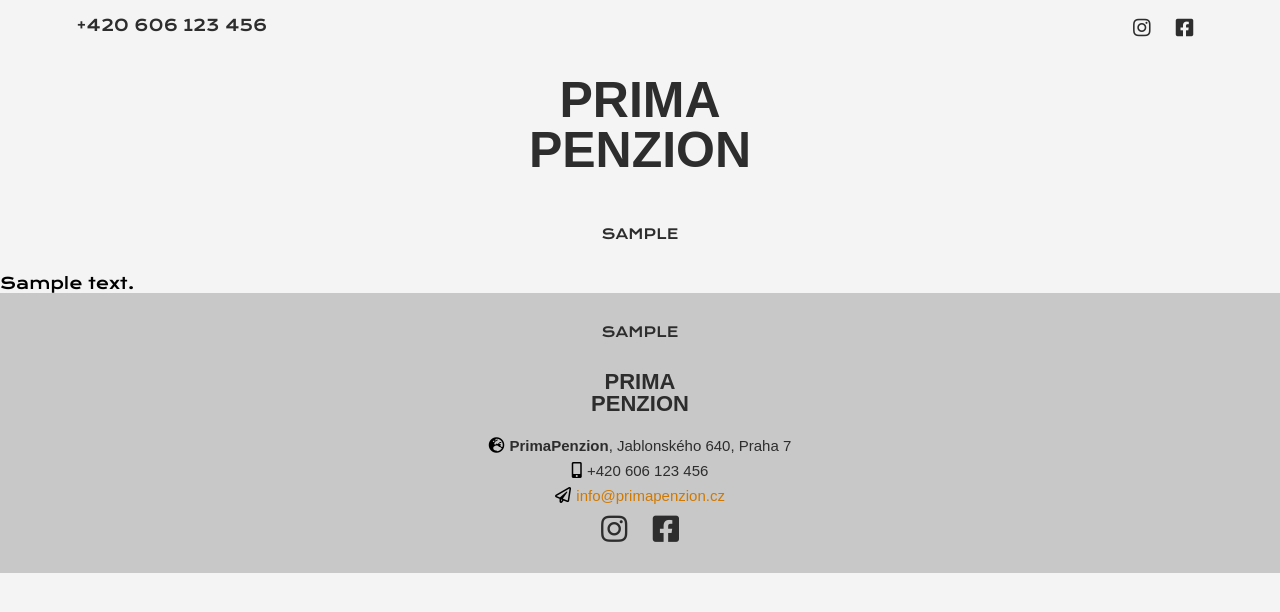
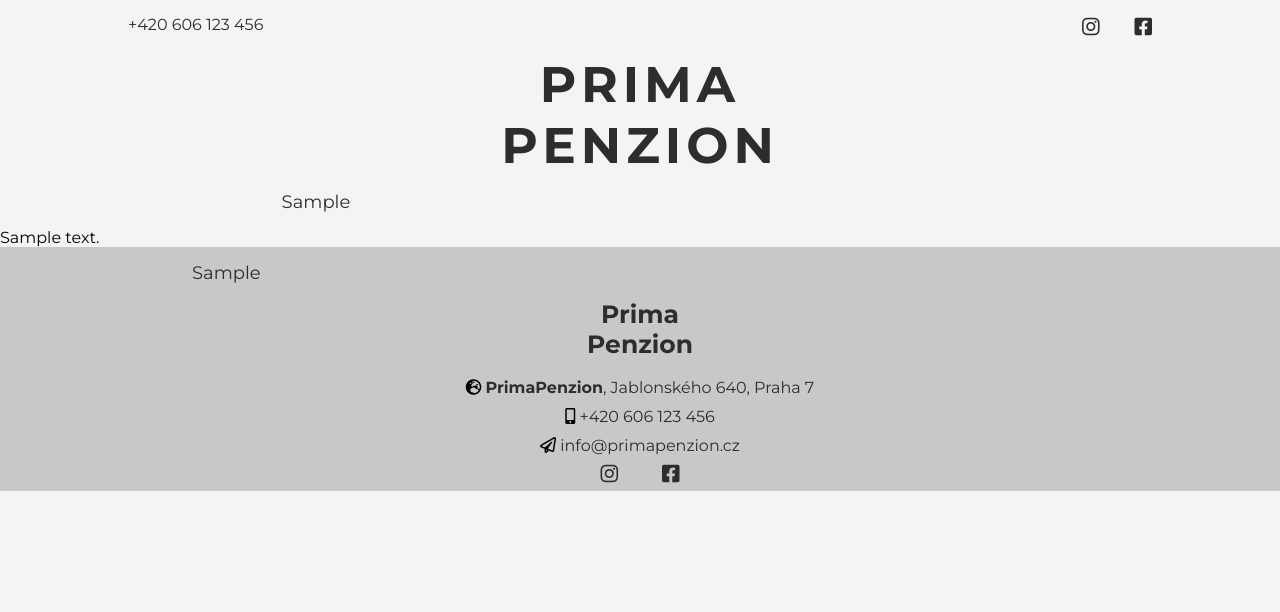
Before and after one commit to TedesT/GitHub, a PHP site: page / in a window 1280 px wide. Shown: the top 612 px of the page. Run offline with PHP 8.4, Linux system fonts and the light colour scheme; tables that the repository leaves empty or names only in its code hold one stand-in row (values such as "Sample post").

Commit message:
CSS Clean-up, Debugging

```diff
--- a/PrimaPenzion/admin.php
+++ b/PrimaPenzion/admin.php
@@ -112,7 +112,7 @@ if (array_key_exists("deletePage", $_GET)) {
                     filemanager_title: "Responsive Filemanager",
                     entity_encoding: 'raw',
                     verify_html: false,
-                    content_css: "./css/style.css"
+                    content_css: ["./css/style.css", "./css/content.css"]
                 });
             </script>
         <?php
--- /dev/null
+++ b/PrimaPenzion/css/content.css
@@ -0,0 +1,170 @@
+:root {
+    --main-txt-color: #2d2d2d;
+    --main-hover-color: #cf7900;
+    --main-footer_bg_color: #c8c8c8;
+}
+
+.content {
+    padding: 30px 0;
+}
+
+h1 {
+    font-size: 45px;
+    padding: 10px;
+}
+
+h2 {
+    font-size: 35px;
+    padding: 10px;
+}
+
+h3 {
+    font-size: 25px;
+    padding: 10px;
+    font-weight: normal;
+    color: var(--main-hover-color);
+}
+
+/*      Home page*/
+.home_p {
+    padding: 30px 15% 10px;
+    line-height: 250%;
+}
+
+/*      Contact*/
+.bground {
+    background-color: var(--main-footer_bg_color);
+    padding: 15px;
+}
+
+.details {
+    display: flex;
+    flex-direction: row;
+    justify-content: space-between;
+    padding: 15px;
+}
+
+.box_1, .box_2 {
+    text-align: left;
+    line-height: 200%;
+    padding: 20px 0;
+}
+
+.box_1 {
+    padding-left: 60px;
+}
+
+.box_2 {
+    padding-right: 60px;
+}
+
+.address a, .call a, .email a {
+    color: var(--main-txt-color);
+}
+
+.gmaps {
+    border: var(--main-footer_bg_color) 1px solid;
+}
+
+.gmaps iframe {
+    width: 100%;
+}
+
+.content form {
+    display: flex;
+    flex-direction: column;
+    align-items: center;
+}
+
+.content input, .content textarea, .content select {
+    width: 80%;
+    padding: 15px 0 15px 15px;
+    margin: 15px 0;
+    border: none;
+    outline: none;
+    background: #f4f4f4;
+    font-family: 'Montserrat', sans-serif;
+}
+
+.button1 {
+    width: 200px;
+    border: none;
+    background: var(--main-txt-color);
+    border-radius: 30px;
+    margin: 20px 0;
+    padding: 15px 30px;
+    font-size: 18px;
+    text-transform: uppercase;
+    outline: none;
+    color: #f4f4f4;
+    opacity: 0.5;
+}
+
+.button1:hover {
+    transition: .6s ease;
+    background: var(--main-hover-color);
+    color: #000;
+    opacity: 1;
+}
+
+/*      Gallery*/
+.content img {
+    width: 24%;
+    padding: 5px;
+}
+
+.content img:hover{
+    opacity: 0.3;
+    transition: .6s ease;
+}
+
+/*      Rezervation*/
+
+
+/*                          Error 404*/
+.h1_w404{
+    padding-top: 20px;
+    text-align: center;
+}
+.img_w404{
+    width: 40%;
+    padding: 20px;
+}
+
+
+/*      Responsive*/
+@media screen and (max-width: 1000px) {
+    .home_p{
+        padding: 30px 0 0;
+    }
+
+    .content input, .content textarea, .content select {
+        width: 95%;
+        padding: 15px 0 15px 15px;
+        margin: 15px 0;
+        border: none;
+        outline: none;
+        background: #f4f4f4;
+    }
+}
+
+@media screen and (max-width: 700px) {
+    .details {
+        display: flex;
+        flex-direction: column;
+    }
+
+    .box_1, .box_2 {
+        text-align: center;
+    }
+}
+
+@media screen and (max-width: 900px) {
+    .box_1 {
+        padding-left: 0;
+    }
+
+    .box_2 {
+        padding-right: 0;
+    }
+}
--- a/PrimaPenzion/css/style.css
+++ b/PrimaPenzion/css/style.css
@@ -1,385 +1,157 @@
-body{
-    margin: 0 auto;
-    padding: 0;
+body {
+    font-family: 'Montserrat', sans-serif;
+    background-color: #f4f4f4;
+    color: #000;
+}
+
+*, *:after, *:before {
     text-decoration: none;
     list-style: none;
     box-sizing: border-box;
-    font-family: 'Krona One', sans-serif;
-    font-size: 16px;
-    background: #f4f4f4;
 }
 
-/*                          Global*/
-
-:root{
+:root {
     --main-txt-color: #2d2d2d;
     --main-hover-color: #cf7900;
     --main-footer_bg_color: #c8c8c8;
 }
 
-.container{
-    text-align: center;
+/*Text colors*/
+.logo a, .tel, .social a, .main_menu a, .footer a{
+    color: var(--main-txt-color);
+}
+
+h1, h2, h3, h4, p, a, li, ol, ul, body {
     margin: 0;
     padding: 0;
 }
 
-h1{
-    font-size: 58px;
-    text-transform: uppercase;
-    font-weight: 300;
-    color: var(--main-txt-color);
-    font-family: 'Playfair Display', serif;
-    margin: 0;
-    padding: 0;
+a, form input {
+    transition: all 0.3s ease-out;
 }
 
-h2{
-    font-size: 44px;
-    text-transform: uppercase;
-    font-weight: 300;
-    color: var(--main-txt-color);
-    font-family: 'Playfair Display', serif;
-    margin: 0;
-    padding: 0;
+.container {
+    width: 80%;
+    margin: auto;
+    text-align: center;
 }
 
-h3{
-    font-size: 24px;
-    font-family: 'Playfair Display', serif;
-    margin: 0;
-    padding: 0;
+/*          Top header*/
+.contacts {
+    display: flex;
+    justify-content: space-between;
+    padding: 15px 0;
+}
+
+.contacts .tel:hover {
     color: var(--main-hover-color);
 }
 
-p{
-    font-family: 'IBM Plex Sans Condensed', sans-serif;
-    margin: 0;
-    padding: 30px 15%;
-    line-height: 200%;
+
+.social {
+    width: 70px;
+    display: flex;
+    justify-content: space-between;
+    font-size: 20px;
 }
 
-a{
-    text-decoration: none;
-    color: var(--main-txt-color);
+.social a:hover {
+    color: var(--main-hover-color);
 }
 
-.main_menu{
-    margin: 0;
-    padding: 0;
+/*          Header Logo*/
+.logo {
+    font-size: 50px;
+    font-weight: bold;
+    letter-spacing: 5px;
 }
 
-ul{
-    margin: 0;
-    padding: 30px 0;
-    display: flex;
-    justify-content: center;
+.logo a {
+    text-transform: uppercase;
 }
 
-li{
-    list-style: none;
-    margin: 0;
-    padding: 0 25px;
-    text-transform: uppercase;
-    font-size: 14px;
-    color: var(--main-txt-color);
+.logo a:hover {
+    color: var(--main-hover-color);
 }
 
-li a:hover{
+/*          Menu*/
+.main_menu {
+    font-size: 18px;
+}
+
+.main_menu a:hover {
     color: var(--main-hover-color);
     border-bottom: var(--main-hover-color) 3px solid;
 }
 
-/*                          Content*/
-.content{
-    margin: 0;
-    padding: 30px 0 30px 0;
-    letter-spacing: 2px;
-}
-
-/*                             Kontakt*/
-.content_contacts{
-    padding: 0;
-    margin: 30px 5%;
-    background: var(--main-footer_bg_color);
-}
-
-.content_contacts h2{
-    padding: 30px 0;
-}
-
-.details{
-    margin: 0;
-    padding: 0 15% 30px 15%;
+.main_menu ul {
     display: flex;
     flex-direction: row;
     justify-content: space-between;
-    height: 100px;
-    width: 70%;
+    padding: 15px 15%;
 }
 
-.box_1{
-    width: 320px;
+/*          Showcase*/
+.showcase_home, .showcase_contact, .showcase_gallery, .showcase_rezervation {
+    height: 300px;
 }
 
-.box_2{
-    width: 120px;
+.showcase_home {
+    background: url(../upload/source/primapenzion-main.jpg) no-repeat center center;
 }
 
-.box_1, .box_2 p{
-    text-align: left;
-    margin: 0;
-    padding: 0;
+.showcase_contact {
+    background: url(../upload/source/primapenzion-room.jpg) no-repeat center center;
 }
 
-.payment{
-    width: 100%;
+.showcase_gallery {
+    background: url(../upload/source/primapenzion-room2.jpg) no-repeat center center;
 }
 
-.payment p, .payment_icons p{
-    padding: 0;
+.showcase_rezervation {
+    background: url(../upload/source/primapenzion-pool-min.jpg) no-repeat center center;
 }
 
-.payment_icons{
-    padding-bottom: 20px;
+/*              Footer*/
+.footer {
+    background-color: var(--main-footer_bg_color);
+    text-align: center;
 }
 
-.payment_icons i{
+.footer_logo {
     font-size: 25px;
+    font-weight: bold;
 }
 
-.gmaps{
-    margin: 0 5%;
-    border: var(--main-footer_bg_color) 1px solid;
-}
-
-.gmaps iframe{
-    width: 100%;
-}
-
-.content_contacts form{
-    display: flex;
-    flex-direction: column;
-    align-items: center;
-    margin: 0;
-    padding: 0;
-}
-
-.content_contacts input, .content_contacts textarea, .content_contacts select{
-    width: 80%;
-    padding: 15px 0 15px 15px;
-    margin: 15px 0;
-    border: none;
-    font-family: 'Krona One', sans-serif;
-    outline: none;
-    background: #f4f4f4;
-    box-sizing: border-box;
-}
-
-.content_contacts textarea{
-    min-height: 200px;
-    resize: vertical;
-}
-
-.content_contacts button{
-    border: none;
-    background: var(--main-txt-color);
-    border-radius: 30px;
-    margin: 20px 0;
-    padding: 15px 30px;
-    font-family: 'Krona One', sans-serif;
-    font-size: 18px;
-    text-transform: uppercase;
-    outline: none;
-    color: #f4f4f4;
-    opacity: 0.5;
-}
-
-.content_contacts button:hover{
-    transition: .6s ease;
-    background: var(--main-hover-color);
-    color: #000;
-    opacity: 1;
-}
-
-/*                          Gallery*/
-.content_galery{
-    display: flex;
-    flex-direction: column;
-    align-items: center;
-    padding: 50px 0;
-    margin: 0;
-}
-
-.content_galery img{
-    width: 24%;
-}
-
-.content_galery .img_f:hover{
-    opacity: 0.3;
-    transition: .6s ease;
-}
-
-
-
-/*/////////////////////////////////*/
-
-
-
-/*                          Header*/
-.contacts{
-    margin: 0;
-    padding: 15px 6%;
-    display: flex;
-    justify-content: space-between;
-}
-
-.mobile a:hover, .social a:hover{
+.footer_logo a:hover, .address a:hover, .call a:hover, .email a:hover, .footer_social a:hover {
     color: var(--main-hover-color);
 }
 
-.social a{
-    margin: 0;
-    padding: 0 10px;
+.footer_contact {
+    padding-top: 15px;
+    line-height: 180%;
+}
+
+.footer_social a {
+    padding: 0 20px;
     font-size: 20px;
 }
 
-.logo{
-    margin: 0;
-    padding: 20px 0;
-}
+/*              Responsive*/
+@media screen and (max-width: 650px){
+    .container{
+        width: 95%;
+    }
 
-.logo:hover{
-    color: var(--main-hover-color);
-}
-
-.logo p{
-    text-align: center;
-    font-size: 50px;
-    text-transform: uppercase;
-    font-weight: 600;
-    padding: 0;
-    margin: 0;
-    line-height: 50px;
-}
-
-/*                          Showcase*/
-.showcase_home{
-    height: 300px;
-    background: url(../upload/source/primapenzion-main.jpg) no-repeat center center;
-}
-
-.showcase_contact{
-    height: 300px;
-    background: url(../upload/source/primapenzion-room.jpg) no-repeat center center;
-}
-
-.showcase_gallery{
-    height: 300px;
-    background: url(../upload/source/primapenzion-room2.jpg) no-repeat center center;
-}
-
-.showcase_rezervation{
-    height: 300px;
-    background: url(../upload/source/primapenzion-pool-min.jpg) no-repeat center center;
-}
-
-/*                          Footer*/
-.footer{
-    padding: 0;
-    margin: 0;
-    height: 280px;
-    background: var(--main-footer_bg_color);
-}
-
-.footer_logo{
-    margin: 0;
-    padding: 0 0 20px 0;
-}
-
-.footer_logo p{
-    text-align: center;
-    font-size: 22px;
-    text-transform: uppercase;
-    font-weight: 600;
-    padding: 0;
-    margin: 0;
-    line-height: 100%;
-}
-
-.address, .call, .email, .footer_social{
-    padding-bottom: 5px
-}
-
-.footer_social a{
-    margin: 0;
-    padding: 0 10px;
-    font-size: 30px;
-}
-
-.address a, .call a, .email a{
-    font-size: 15px;
-    font-family: 'IBM Plex Sans Condensed', sans-serif;
-}
-
-.email a{
-    color: var(--main-hover-color);
-}
-
-.address a:hover, .call a:hover, .footer_social a:hover{
-    color: var(--main-hover-color);
-}
-
-
-/*                          Error 404*/
-.h1_w404{
-    padding-top: 20px;
-    text-align: center;
-}
-.img_w404{
-    width: 40%;
-    padding: 20px;
-}
-
-/*                          Responsive*/
-@media screen and (max-width: 700px){
-    .footer{
-        height: 370px;
-    }
     .main_menu ul{
         display: flex;
         flex-direction: column;
-        padding: 0 35% 15px 35%;
-        margin: 0;
     }
-
-    .main_menu li{
-        margin: 0;
-        padding: 10px 0;
-    }
-
-    .details{
-        margin: 0;
-        padding: 0 0 20px 0;
+}
+@media screen and (max-width: 450px){
+    .address, .call, .email{
         display: flex;
         flex-direction: column;
-        align-items: center;
-        justify-content: center;
-        height: 200px;
-        width: 100%;
-    }
-
-    .content_galery img{
-        width: 95%;
-    }
-
-    p{
-        padding: 30px 2%;
+        padding: 5px 0;
     }
 }
-
-@media screen and (max-width: 1000px){
-    .w404{
-        width: 85%;
-        padding: 20px;
-    }
-}
--- a/PrimaPenzion/domu.html
+++ b/PrimaPenzion/domu.html
@@ -6,7 +6,7 @@
         <div>
             <h3>„Inspirovano krásnými věcmi.“</h3>
         </div>
-        <div>
+        <div class="home_p">
             <p>
                 Hledáte ubytování v západních Čechách nebo dokonce klidný penzion v západních Čechách? Pak jste na
                 správném místě. Rodinný penzion Žuhansta nabízí kromě příjemného a levného ubytování i celou řadu
--- a/PrimaPenzion/galerie.html
+++ b/PrimaPenzion/galerie.html
@@ -1,5 +1,7 @@
 <div class="container">
-    <section class="content_galery">
+    <section class="content">
+        <div class="bground">
+            <h2>Galerie</h2>
             <p>
                 <img src="./upload/source/galerie/img1-min.jpg" alt="img1-min" />
                 <img src="./upload/source/galerie/img2-min.jpg" alt="img2-min" />
@@ -13,7 +15,7 @@
                 <img src="./upload/source/galerie/house2.jpg" alt="house2" />
                 <img src="./upload/source/galerie/room1.jpg" alt="room1" />
                 <img src="./upload/source/galerie/room2.jpg" alt="room2" />
-            <img src="./upload/source/galerie/showcase.jpg" alt="showcase" />
             </p>
+        </div>
     </section>
 </div>
--- a/PrimaPenzion/index.php
+++ b/PrimaPenzion/index.php
@@ -22,7 +22,8 @@ if (!array_key_exists($pages, $pageList)) {
     <meta name="viewport" content="width=device-width, initial-scale=1.0">
     <link rel="stylesheet" href="css/style.css">
     <link rel="stylesheet" href="css/all.min.css">
-    <link href="https://fonts.googleapis.com/css2?family=Krona+One&display=swap" rel="stylesheet">
+    <link rel="stylesheet" href="css/content.css">
+    <link href="https://fonts.googleapis.com/css2?family=Montserrat:wght@200;400;700&display=swap" rel="stylesheet">
     <link rel="shortcut icon" type="image/png" href="upload/thumbs/favicon.png">
     <title><?php echo $pageList[$pages]->getTitle(); ?></title>
 </head>
@@ -31,10 +32,7 @@ if (!array_key_exists($pages, $pageList)) {
     <header>
         <div class="container">
             <div class="contacts">
-
-                <div class="mobile">
-                    <a href="tel:+420606123456">+420 606 123 456</a>
-                </div>
+                <a class="tel" href="tel:+420606123456">+420 606 123 456</a>
 
                 <div class="social">
                     <a href="https://www.instagram.com/primakurzy_cz/" target="_blank"><i class="fab fa-instagram"></i></a>
@@ -43,7 +41,7 @@ if (!array_key_exists($pages, $pageList)) {
             </div>
 
             <div class="logo">
-                <a href="?page=home">
+                <a href="./">
                     <p>Prima</p>
                     <p>Penzion</p>
                 </a>
@@ -63,15 +61,12 @@ if (!array_key_exists($pages, $pageList)) {
         </div>
     </header>
 
-    <div class="container">
     <section class="showcase_<?php echo $pages; ?>"></section>
-    </div>
 
     <?php
     echo $pageList[$pages]->getContent();
     ?>
 
-    <div class="container">
     <section class="footer">
         <div class="main_menu">
             <ul>
@@ -86,12 +81,13 @@ if (!array_key_exists($pages, $pageList)) {
         </div>
 
         <div class="footer_logo">
-                <a href="?page=home" class="logo_h">
+            <a href="./" class="logo_h">
                 <p>Prima</p>
                 <p>Penzion</p>
             </a>
         </div>
 
+        <div class="footer_contact">
             <div class="address">
                 <i class="fas fa-globe-europe"></i>
                 <a href="https://goo.gl/maps/CXV5vPzUhGGJ3XwS8" target="_blank"><strong>PrimaPenzion</strong>, Jablonského 640, Praha 7</a>
@@ -111,8 +107,8 @@ if (!array_key_exists($pages, $pageList)) {
                 <a href="https://www.instagram.com/primakurzy_cz/" target="_blank"><i class="fab fa-instagram"></i></a>
                 <a href="https://www.facebook.com/PrimaKurzy/" target="_blank"><i class="fab fa-facebook-square"></i></a>
             </div>
+        </div>
     </section>
-    </div>
 
 </body>
 
--- a/PrimaPenzion/rezervace.html
+++ b/PrimaPenzion/rezervace.html
@@ -1,5 +1,6 @@
 <div class="container">
-  <section class="content_contacts">
+  <section class="content">
+    <div class="bground">
       <h2>Rezervace</h2>
       <form action="#" method="get">
         <input type="text" name="name" placeholder="Jméno..." />
@@ -29,5 +30,6 @@
         </textarea>
         <button>Odeslat</button>
       </form>
+    </div>
   </section>
 </div>
```
Also changed, not shown: PrimaPenzion/kontakt.html (+7 -3 lines). Lines whose indentation alone changed are shown as unchanged.
